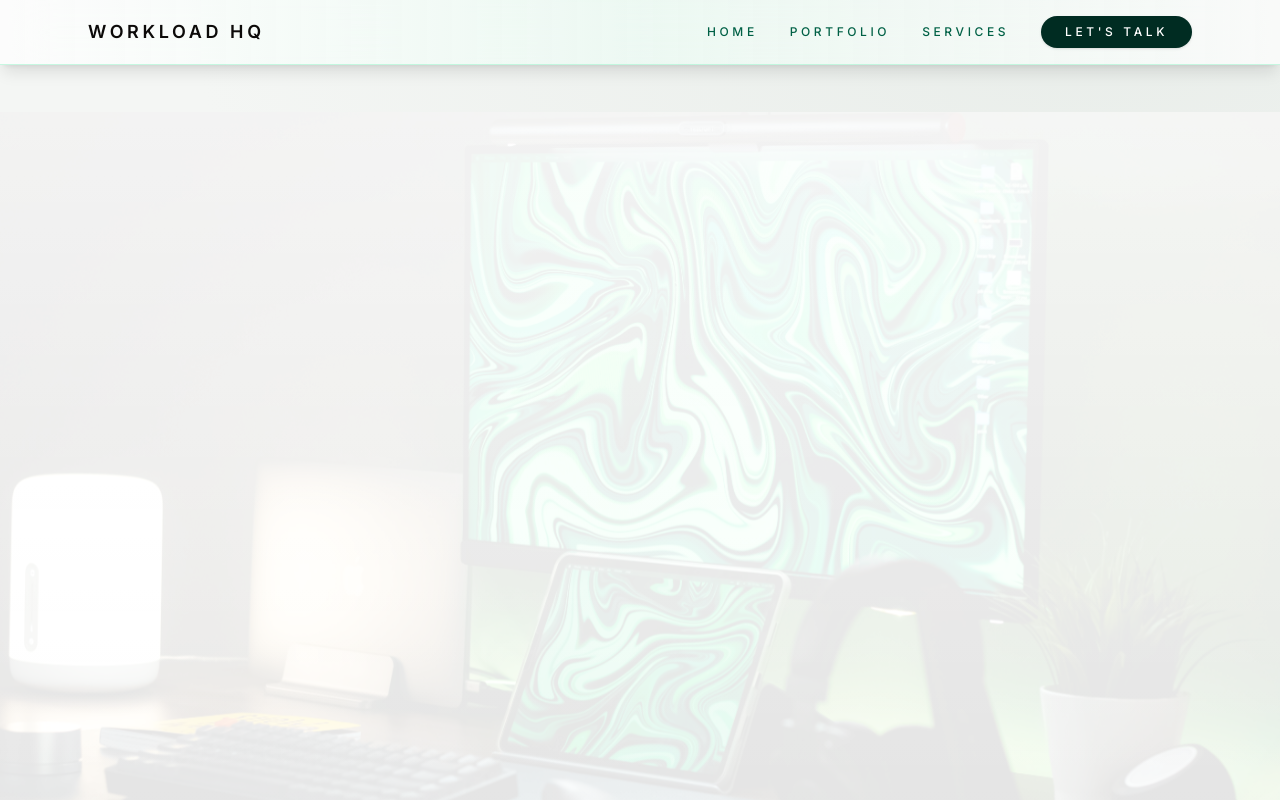
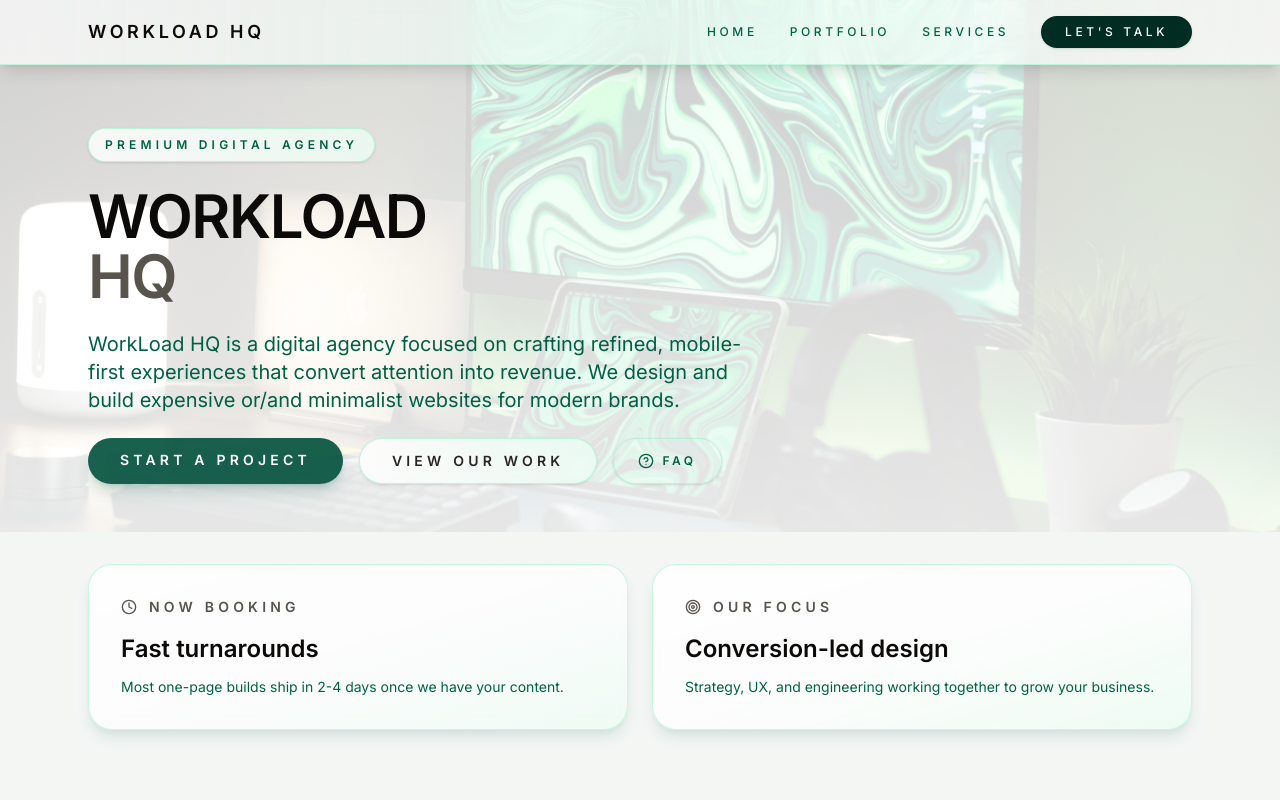
Before and after one commit to alfredulu/workload-hq, a Next.js app: page / in a window 1280 px wide. Shown: the top 800 px of the page. Built offline with nearby package versions, Linux system fonts and the light colour scheme.

Commit message:
update readme

```diff
--- a/app/page.tsx
+++ b/app/page.tsx
@@ -138,7 +138,7 @@ const testimonials = [
 
 export default function Home() {
   return (
-    <main className="min-h-screen pb-24 pt-28">
+    <main className="min-h-screen pb-24 pt-0">
       <Hero />
       <Stats />
       <Services />
@@ -156,15 +156,18 @@ function Hero() {
     useActiveIndex<HTMLDivElement>();
 
   return (
-    <section className="relative w-full overflow-hidden">
-      <div className="relative">
-        <img
-          src="/images/herobackground.jpg"
-          alt=""
-          className="pointer-events-none h-full w-full object-cover animate-heroZoom"
-        />
-        <div className="absolute inset-0 bg-gradient-to-b from-white/95 via-white/90 to-white/85" />
-        <div className="relative mx-auto flex max-w-6xl flex-col gap-10 px-6 py-8 md:py-12">
+    <>
+      <section
+        className="relative w-full overflow-hidden"
+        style={{
+          backgroundImage:
+            "linear-gradient(180deg, rgba(255,255,255,0.8), rgba(255,255,255,0.9)), url('/images/herobackground.jpg')",
+          backgroundSize: "cover",
+          backgroundPosition: "center",
+          backgroundRepeat: "no-repeat",
+        }}
+      >
+        <div className="mx-auto flex max-w-6xl flex-col gap-10 px-6 pt-28 pb-8 md:pt-32 md:pb-12">
           <div className="flex flex-col gap-6">
             <span className="w-fit rounded-full border border-emerald-200/70 bg-gradient-to-r from-white/80 to-emerald-50/80 px-4 py-2 text-xs font-semibold uppercase tracking-[0.35em] text-emerald-800 shadow-sm backdrop-blur">
               Premium Digital Agency
@@ -174,9 +177,10 @@ function Hero() {
               <span className="block text-stone-600">HQ</span>
             </h1>
             <p className="max-w-2xl text-lg text-emerald-800 md:text-xl">
-              WorkLoad HQ is a digital agency focused on crafting refined, mobile-
-              first experiences that convert attention into revenue. We design
-              and build expensive or/and minimalist websites for modern brands.
+              WorkLoad HQ is a digital agency focused on crafting refined,
+              mobile- first experiences that convert attention into revenue. We
+              design and build expensive or/and minimalist websites for modern
+              brands.
             </p>
             <div className="flex flex-col gap-4 sm:flex-row">
               <a
@@ -201,8 +205,11 @@ function Hero() {
             </div>
           </div>
         </div>
-      </div>
-      <div className="mx-auto grid max-w-6xl gap-6 px-6 pb-20 pt-8 md:grid-cols-2" ref={containerRef}>
+      </section>
+      <div
+        className="mx-auto grid max-w-6xl gap-6 px-6 pb-20 pt-8 md:grid-cols-2"
+        ref={containerRef}
+      >
         <div
           className={`rounded-3xl border border-emerald-200/60 bg-gradient-to-br from-white/85 via-white/70 to-emerald-50/70 p-8 shadow-lg shadow-emerald-900/10 backdrop-blur transition ${
             activeIndex === 0
@@ -243,7 +250,7 @@ function Hero() {
           </p>
         </div>
       </div>
-    </section>
+    </>
   );
 }
 
```
Also changed, not shown: 1 other file (tests, documents, lock files or other folders).
